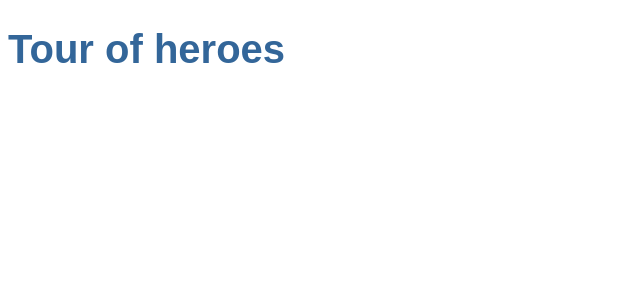
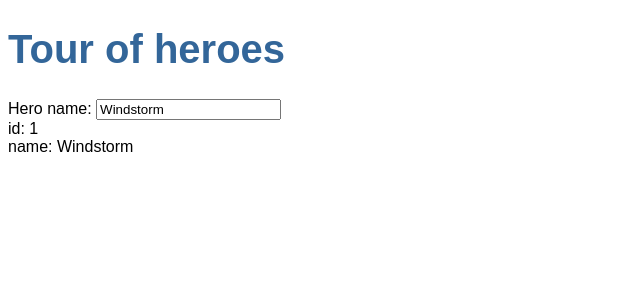
Before and after one commit to SlothSan/angular-tour-of-heroes, an Angular app: page / in a window 1280 px wide. Shown: the top 300 px of the page, without its empty margins (0-640 px from the left). Built offline with nearby package versions, Linux system fonts and the light colour scheme.

Commit message:
Completed part 2 of the tutorial

```diff
--- a/src/app/app.component.html
+++ b/src/app/app.component.html
@@ -1 +1,2 @@
 <h1>{{title}}</h1>
+<app-heroes></app-heroes>
--- /dev/null
+++ b/src/app/hero.ts
@@ -0,0 +1,4 @@
+export interface Hero {
+  id: number;
+  name: string;
+}
--- /dev/null
+++ b/src/app/heroes/heroes.component.html
@@ -0,0 +1,6 @@
+<div>
+  <label for="name">Hero name: </label>
+  <input id="name" [(ngModel)]="hero.name" placeholder="name">
+</div>
+<div><span>id: </span>{{hero.id}}</div>
+<div><span>name: </span>{{hero.name}}</div>
--- /dev/null
+++ b/src/app/heroes/heroes.component.ts
@@ -0,0 +1,19 @@
+import { Component } from '@angular/core';
+import { Hero } from '../hero';
+@Component({
+  selector: 'app-heroes',
+  templateUrl: './heroes.component.html',
+  styleUrls: ['./heroes.component.css']
+})
+export class HeroesComponent {
+  hero: Hero = {
+    id: 1,
+    name: 'Windstorm'
+  };
+
+  constructor() { }
+
+  ngOnInit(): void {
+
+  }
+}
```
Also changed, not shown: src/app/app.module.ts (+6 -2 lines), src/app/heroes/heroes.component.css (added), 1 other file (tests, documents, lock files or other folders).
